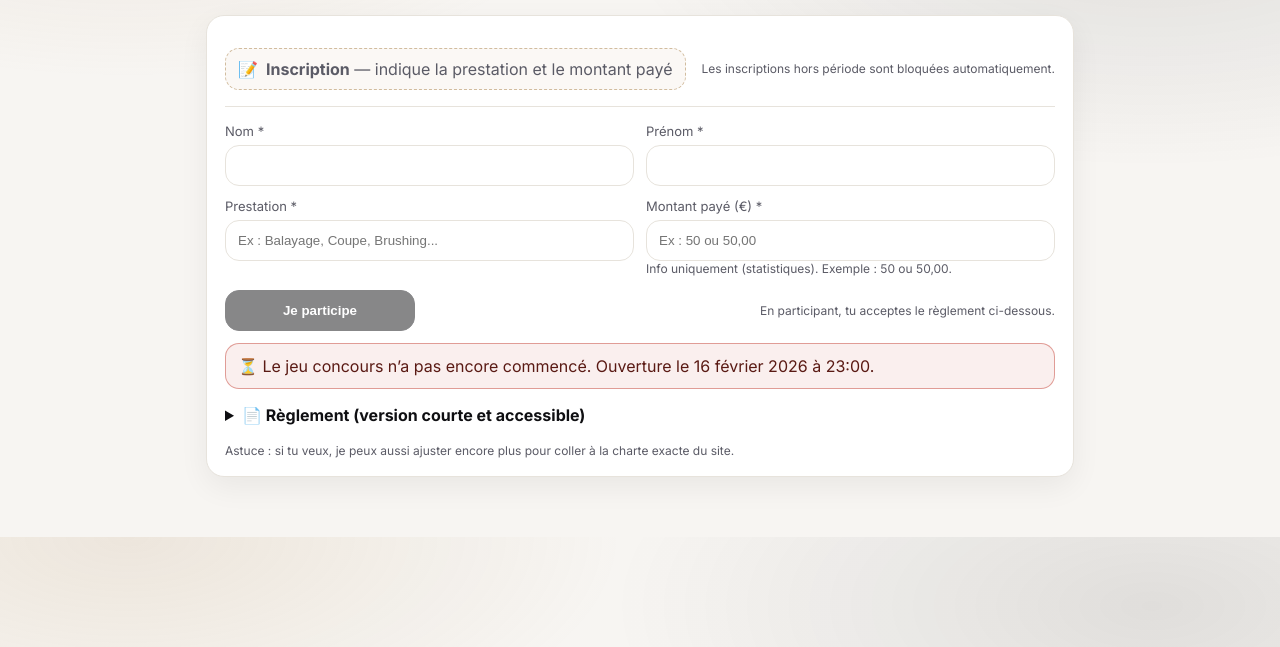
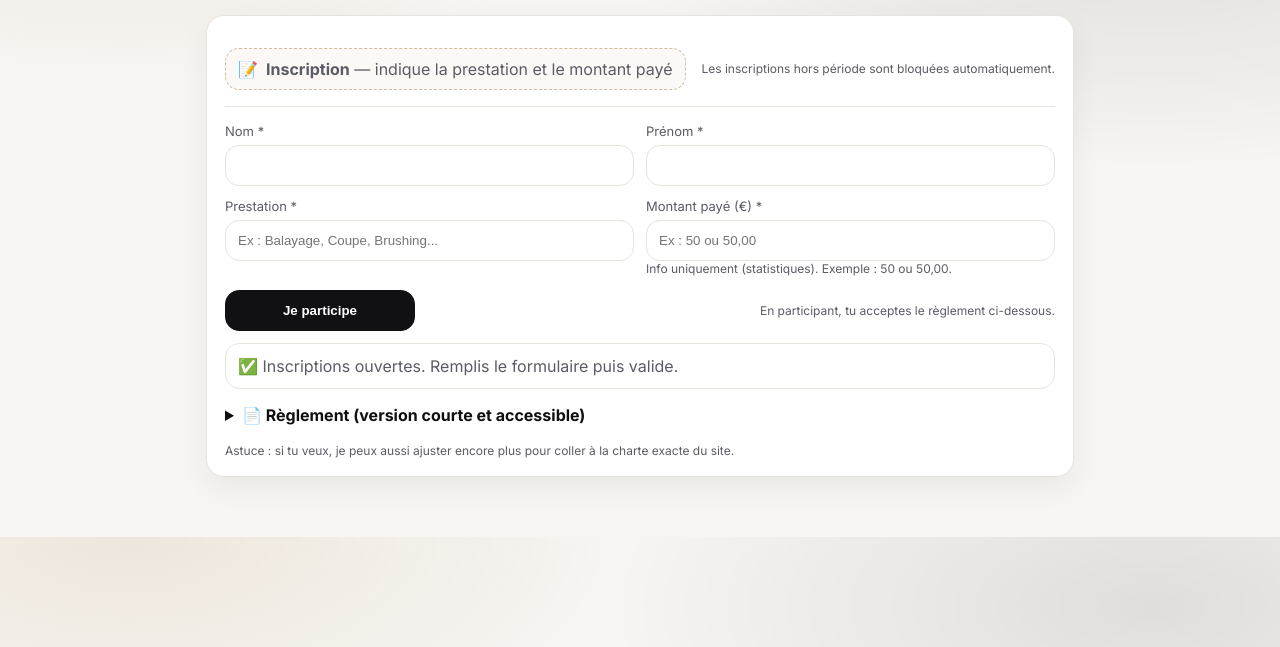
Before and after one commit to EricDiMartino/jeu-concours, a plain HTML site: page index.html in a window 1280 px wide. Shown: the part 153-800 px from the top of the page. Drawn offline with nearby package versions, Linux system fonts and the light colour scheme.

Commit message:
Update index.html

```diff
--- a/index.html
+++ b/index.html
@@ -263,7 +263,7 @@ const ORGANISATEUR = "Eric Di Martino (ou nom du salon/entreprise)";
 const CONTACT_GAGNANT = "Instagram @... / téléphone ... / email ...";
 
 /* Dates (Europe/Paris) */
-const START_DATE = "2026-02-17T00:00:00+01:00"; // début jeu concours
+const START_DATE = "2026-02-12T00:00:00+01:00"; // début jeu concours
 const END_DATE   = "2026-03-10T23:59:59+01:00"; // fin participation
 const DRAW_DATE  = "2026-03-10T18:00:00+01:00"; // heure indicative du tirage
 /** ============================== */
```
